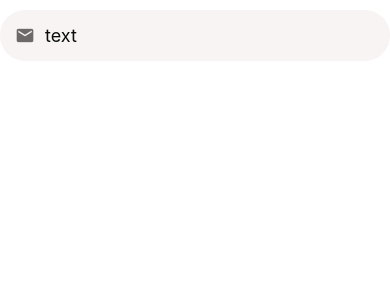
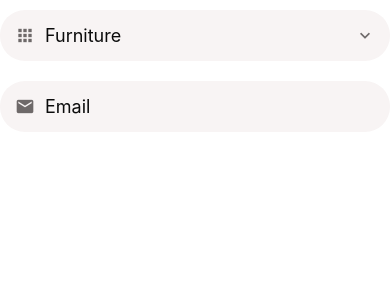
Before and after one commit to jfmoe/done-with-it, a React Native app: screen / in a window 390 px wide. Shown: the top 300 px of the page. Built offline with nearby package versions, Linux system fonts and the light colour scheme.

Commit message:
feat: build AppPicker component

```diff
--- a/App.tsx
+++ b/App.tsx
@@ -4,13 +4,31 @@ import ListingsScreen from './app/screens/ListingScreen';
 import Screen from './app/components/Screen';
 import { useState } from 'react';
 import AppTextInput from './app/components/AppTextInput';
+import AppPicker from './app/components/AppPicker';
+
+export type CategoryItem = {
+  label: string;
+  value: number;
+};
+
+const categories: CategoryItem[] = [
+  { label: 'Furniture', value: 1 },
+  { label: 'Clothing', value: 2 },
+  { label: 'Cameras', value: 3 },
+];
 
 export default function App() {
-  const [text, setText] = useState('');
+  const [category, setCategory] = useState(categories[0]);
 
   return (
     <Screen>
-      <AppTextInput placeholder="text" icon="email" />
+      <AppPicker
+        selectedItem={category}
+        onSelectItem={(item) => setCategory(item)}
+        items={categories}
+        icon="apps"
+      />
+      <AppTextInput icon="email" placeholder="Email" />
     </Screen>
   );
 }
--- /dev/null
+++ b/app/components/AppPicker.tsx
@@ -0,0 +1,81 @@
+import { MaterialCommunityIcons } from '@expo/vector-icons';
+import { Button, FlatList, Modal, StyleSheet, TouchableWithoutFeedback, View } from 'react-native';
+import defaultStyles from '../config/styles';
+import AppText from './AppText';
+import { MaterialIconsName } from './Icon';
+import { useState } from 'react';
+import Screen from './Screen';
+import PickerItem from './PickerItem';
+import { CategoryItem } from '../../App';
+
+interface Props {
+  icon?: MaterialIconsName;
+  items: CategoryItem[];
+  placeholder?: string;
+  selectedItem?: CategoryItem;
+  onSelectItem: (item: CategoryItem) => void;
+}
+
+const AppPicker = ({ icon, items, onSelectItem, selectedItem }: Props) => {
+  const [modalVisible, setModalVisible] = useState(false);
+
+  return (
+    <>
+      <TouchableWithoutFeedback onPress={() => setModalVisible(true)}>
+        <View style={styles.container}>
+          <MaterialCommunityIcons
+            name={icon}
+            size={20}
+            color={defaultStyles.colors.medium}
+            style={styles.icon}
+          />
+          <AppText style={styles.text}>{selectedItem?.label}</AppText>
+          <MaterialCommunityIcons
+            name="chevron-down"
+            size={20}
+            color={defaultStyles.colors.medium}
+          />
+        </View>
+      </TouchableWithoutFeedback>
+      <Modal visible={modalVisible} animationType="slide">
+        <Screen>
+          <Button title="Close" onPress={() => setModalVisible(false)} />
+          <FlatList
+            data={items}
+            keyExtractor={(item) => item.value.toString()}
+            renderItem={({ item }) => (
+              <PickerItem
+                label={item.label}
+                onPress={() => {
+                  setModalVisible(false);
+                  onSelectItem(item);
+                }}
+              />
+            )}
+          />
+        </Screen>
+      </Modal>
+    </>
+  );
+};
+
+const styles = StyleSheet.create({
+  container: {
+    backgroundColor: defaultStyles.colors.light,
+    borderRadius: 25,
+    flexDirection: 'row',
+    alignItems: 'center',
+    width: '100%',
+    padding: 15,
+    marginVertical: 10,
+  },
+  icon: {
+    marginRight: 10,
+  },
+  text: {
+    flex: 1,
+    ...defaultStyles.text,
+  },
+});
+
+export default AppPicker;
--- a/app/components/AppText.tsx
+++ b/app/components/AppText.tsx
@@ -4,7 +4,7 @@ import defaultStyles from '../config/styles';
 
 interface Props {
   children: ReactNode;
-  style: Object;
+  style?: Object;
 }
 
 const AppText = ({ children, style }: Props) => {
--- /dev/null
+++ b/app/components/PickerItem.tsx
@@ -0,0 +1,23 @@
+import { TouchableOpacity, StyleSheet } from 'react-native';
+import AppText from './AppText';
+
+interface Props {
+  label: string;
+  onPress: () => void;
+}
+
+const PickerItem = ({ label, onPress }: Props) => {
+  return (
+    <TouchableOpacity onPress={onPress}>
+      <AppText style={styles.text}>{label}</AppText>
+    </TouchableOpacity>
+  );
+};
+
+const styles = StyleSheet.create({
+  text: {
+    padding: 20,
+  },
+});
+
+export default PickerItem;
--- a/package.json
+++ b/package.json
@@ -10,10 +10,10 @@
   },
   "dependencies": {
     "expo": "~50.0.14",
+    "expo-constants": "~15.4.5",
     "expo-status-bar": "~1.11.1",
     "react": "18.2.0",
     "react-native": "0.73.6",
-    "expo-constants": "~15.4.5",
     "react-native-gesture-handler": "~2.14.0"
   },
   "devDependencies": {
```
